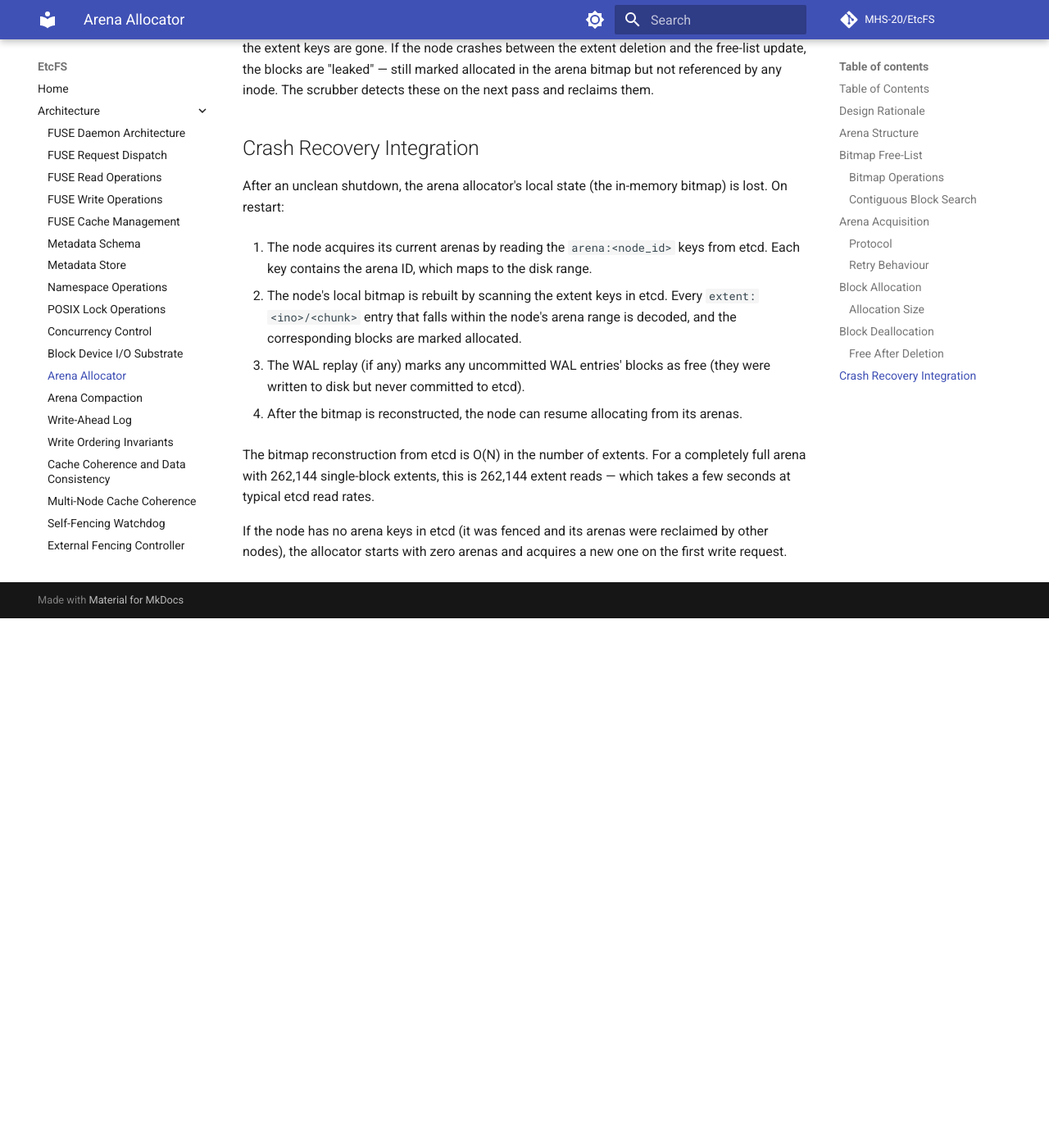
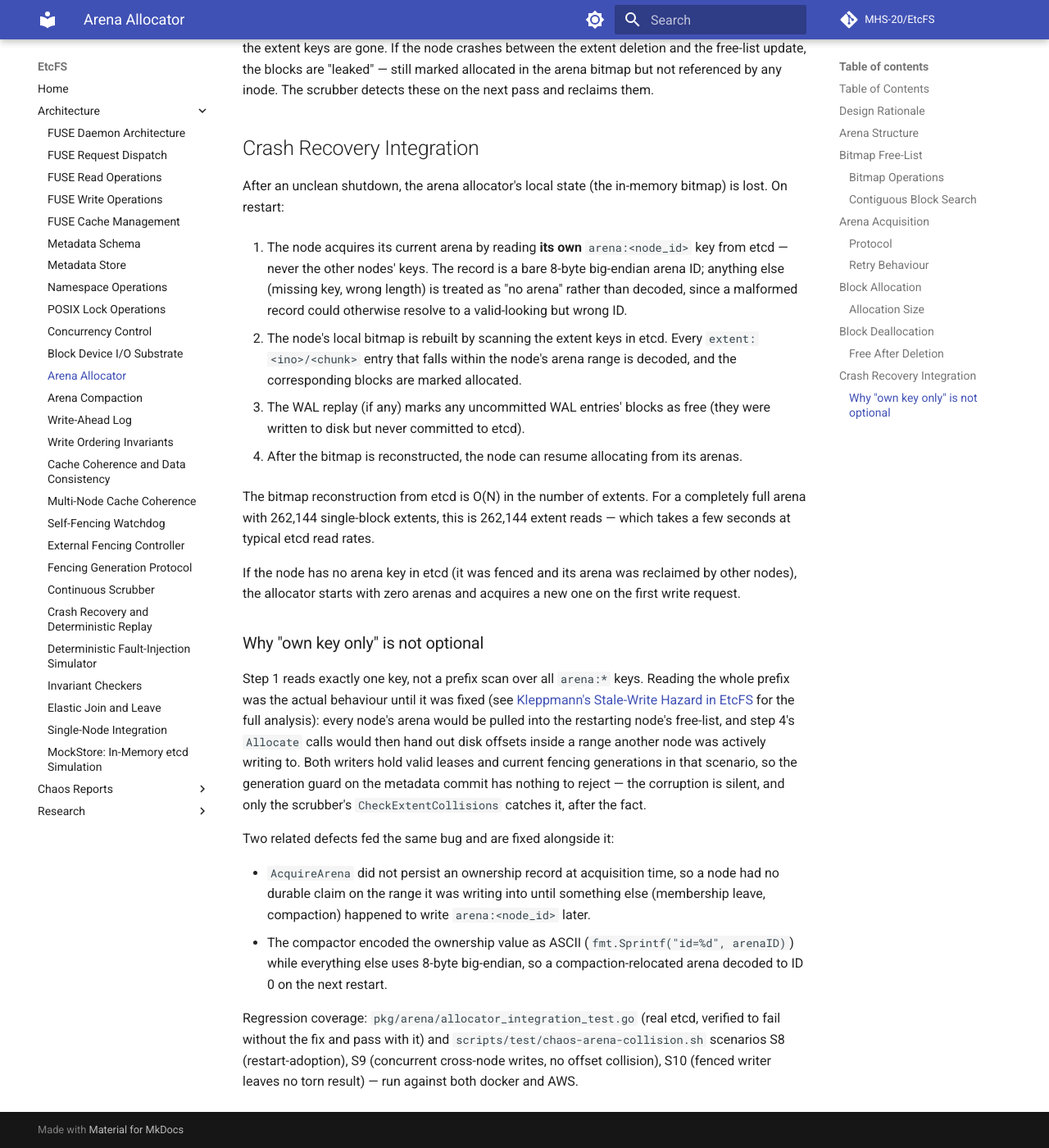
Before and after one commit to MHS-20/EtcFS, an MkDocs documentation site: the page built from docs/architecture/arena-allocator.md, in a window 1280 px wide and 1400 px high, scrolled down 4933 px. Shown: the whole window at 82% size. Built offline with MkDocs 1.6.1 and Material for MkDocs 9.7.7, drawn with Linux system fonts in a browser that asks for light colours; comment, search, counter and statistics services are not loaded; before the commit the page ends 5687 px from its top, so only the background shows below that.

Commit message:
docs: updated arena allocator and compaction docs for the ownership-scoping fix, marked kleppmann analysis as verified

```diff
--- a/docs/architecture/arena-allocator.md
+++ b/docs/architecture/arena-allocator.md
@@ -165,7 +165,7 @@ When a file is fully deleted (all hard links removed, nlink reaching zero), the
 
 After an unclean shutdown, the arena allocator's local state (the in-memory bitmap) is lost. On restart:
 
-1. The node acquires its current arenas by reading the `arena:<node_id>` keys from etcd. Each key contains the arena ID, which maps to the disk range.
+1. The node acquires its current arena by reading **its own** `arena:<node_id>` key from etcd — never the other nodes' keys. The record is a bare 8-byte big-endian arena ID; anything else (missing key, wrong length) is treated as "no arena" rather than decoded, since a malformed record could otherwise resolve to a valid-looking but wrong ID.
 
 2. The node's local bitmap is rebuilt by scanning the extent keys in etcd. Every `extent:<ino>/<chunk>` entry that falls within the node's arena range is decoded, and the corresponding blocks are marked allocated.
 
@@ -175,4 +175,15 @@ After an unclean shutdown, the arena allocator's local state (the in-memory bitm
 
 The bitmap reconstruction from etcd is O(N) in the number of extents. For a completely full arena with 262,144 single-block extents, this is 262,144 extent reads — which takes a few seconds at typical etcd read rates.
 
-If the node has no arena keys in etcd (it was fenced and its arenas were reclaimed by other nodes), the allocator starts with zero arenas and acquires a new one on the first write request.
+If the node has no arena key in etcd (it was fenced and its arena was reclaimed by other nodes), the allocator starts with zero arenas and acquires a new one on the first write request.
+
+### Why "own key only" is not optional
+
+Step 1 reads exactly one key, not a prefix scan over all `arena:*` keys. Reading the whole prefix was the actual behaviour until it was fixed (see [Kleppmann's Stale-Write Hazard in EtcFS](kleppmann-stale-write-analysis.md#the-allocator-channel) for the full analysis): every node's arena would be pulled into the restarting node's free-list, and step 4's `Allocate` calls would then hand out disk offsets inside a range another node was actively writing to. Both writers hold valid leases and current fencing generations in that scenario, so the generation guard on the metadata commit has nothing to reject — the corruption is silent, and only the scrubber's `CheckExtentCollisions` catches it, after the fact.
+
+Two related defects fed the same bug and are fixed alongside it:
+
+- `AcquireArena` did not persist an ownership record at acquisition time, so a node had no durable claim on the range it was writing into until something else (membership leave, compaction) happened to write `arena:<node_id>` later.
+- The compactor encoded the ownership value as ASCII (`fmt.Sprintf("id=%d", arenaID)`) while everything else uses 8-byte big-endian, so a compaction-relocated arena decoded to ID 0 on the next restart.
+
+Regression coverage: `pkg/arena/allocator_integration_test.go` (real etcd, verified to fail without the fix and pass with it) and `scripts/test/chaos-arena-collision.sh` scenarios S8 (restart-adoption), S9 (concurrent cross-node writes, no offset collision), S10 (fenced writer leaves no torn result) — run against both docker and AWS.
```
Also changed, not shown: docs/architecture/arena-compaction.md (+8 -1 lines), docs/architecture/kleppmann-stale-write-analysis.md (+3 -1 lines).
